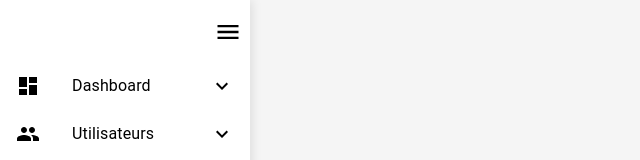
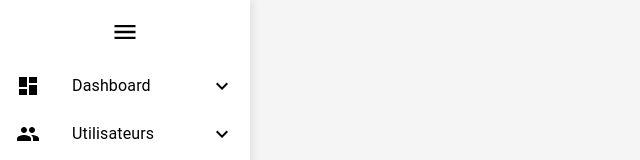
Before and after one commit to labyjohnsongabriel/gestion_vente_pi-ce_vehicule, a React (Vite) app: page /Slidebar in a window 1280 px wide. Shown: the top 160 px of the page, without its empty margins (0-640 px from the left). Built offline with nearby package versions, Linux system fonts and the light colour scheme.

Commit message:
changer la position d'icone menu

```diff
--- a/src/index.css
+++ b/src/index.css
@@ -18,9 +18,9 @@
 
 
 .menu-toggle {
-  display: flex !important;
+  display: flex;
   align-items: center;
-  justify-content: end !important;
+  justify-content: center;
   background: transparent;
   transition: transform 0.3s ease-in-out, background 0.3s ease-in-out;
   cursor: pointer;
```
